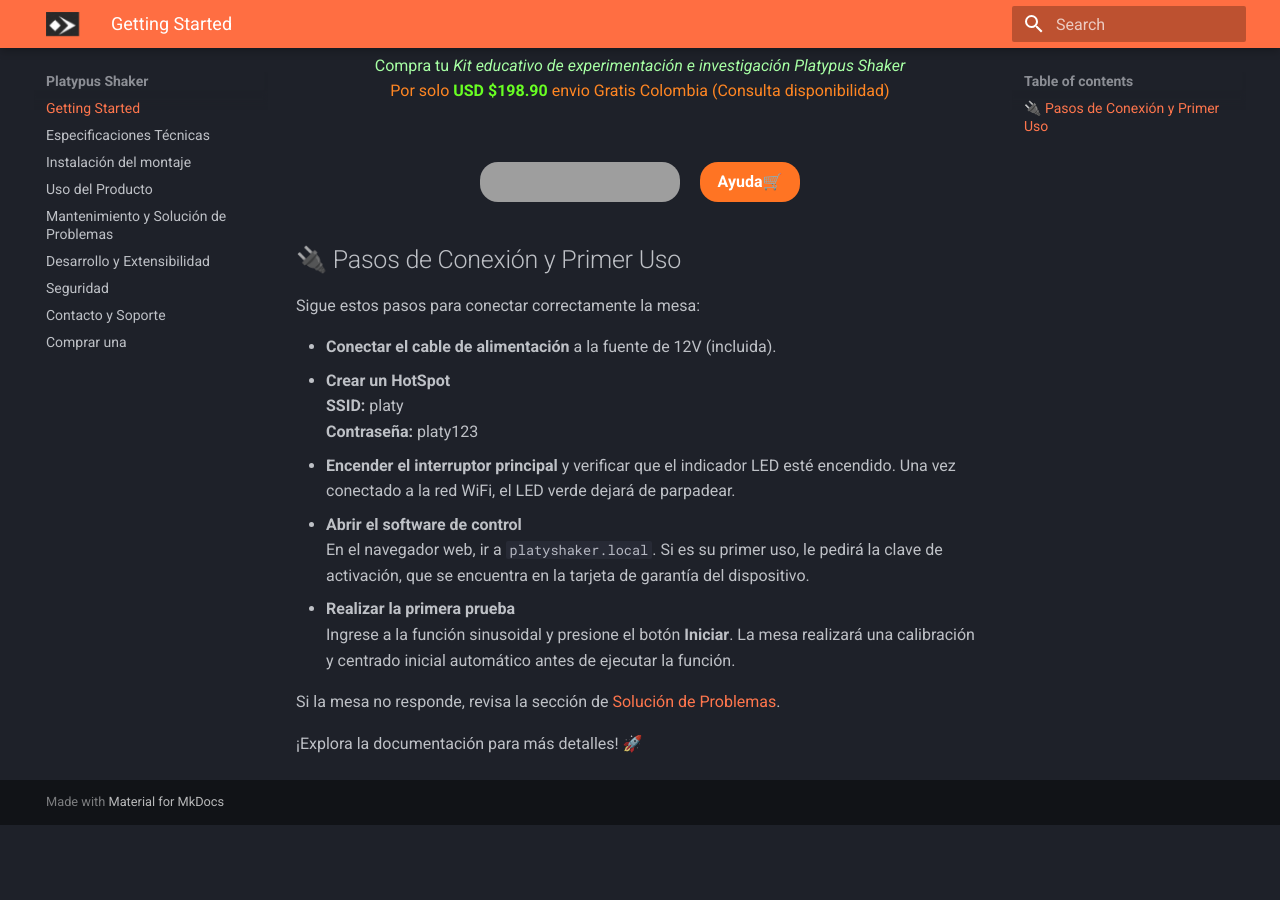
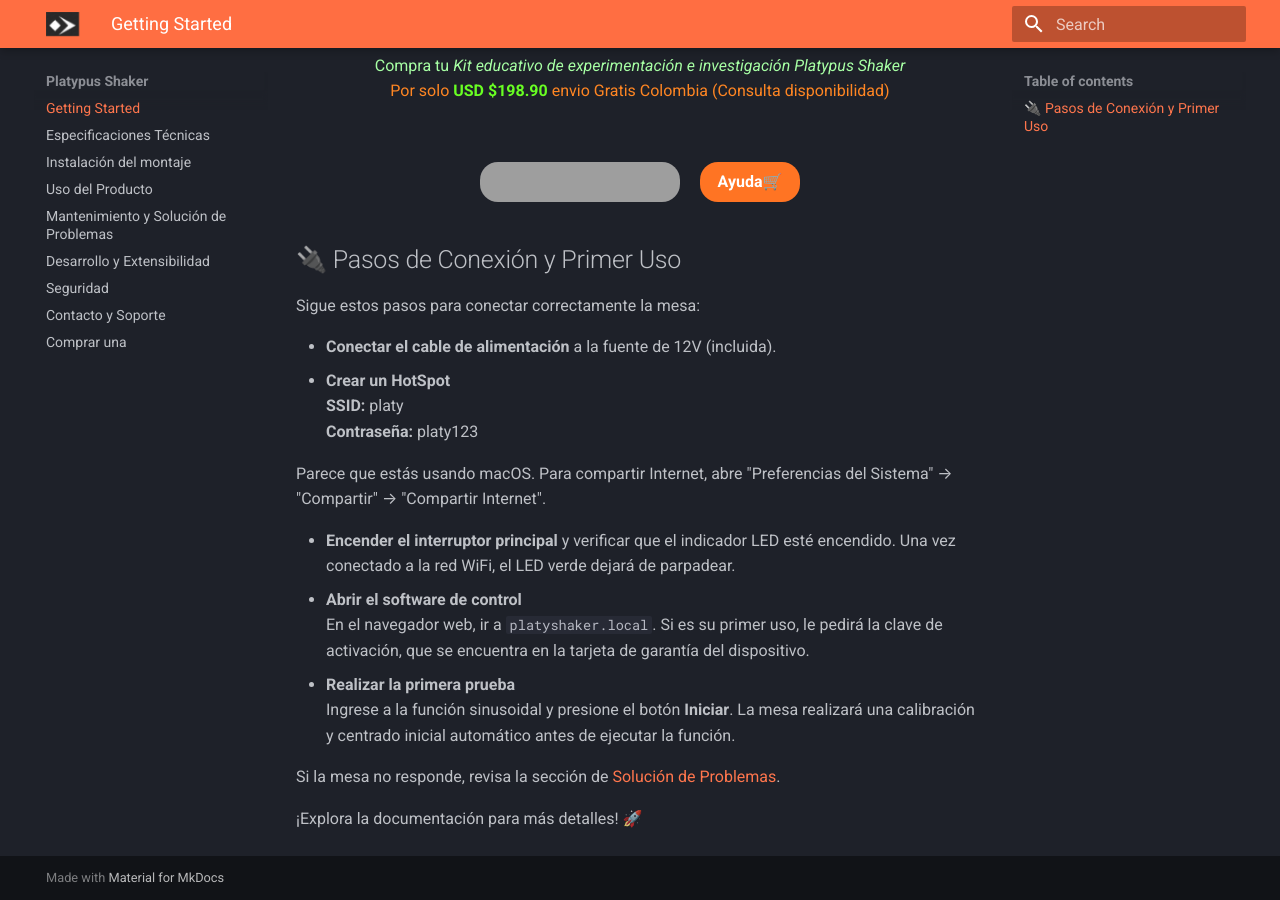
Before and after one commit to EliuPineda/shaker, an MkDocs documentation site: the page built from docs/index.md, in a window 1280 px wide and 900 px high, scrolled down 666 px. Built offline with MkDocs 1.6.1 and Material for MkDocs 9.7.7, drawn with Linux system fonts in a browser that asks for light colours; before the commit the page ends 1491 px from its top, so only the background shows below that; grey boxes are pictures that could not be loaded.

Commit message:
Detectar OS y dar link para hotspot

```diff
--- a/docs/index.md
+++ b/docs/index.md
@@ -29,6 +29,30 @@
 - **Crear un HotSpot**
   **SSID:** platy
   **Contraseña:** platy123
+
+
+<script>
+  window.onload = function () {
+    const isWindows = navigator.userAgent.indexOf('Windows') !== -1;
+    const hotspotLink = document.getElementById('hotspot-link');
+    const instructions = document.getElementById('hotspot-instructions');
+
+    if (isWindows) {
+      hotspotLink.style.display = 'inline-block';
+    } else {
+      instructions.innerHTML = 'Parece que estás usando macOS. Para compartir Internet, abre "Preferencias del Sistema" → "Compartir" → "Compartir Internet".';
+    }
+  };
+</script>
+
+<a id="hotspot-link" href="ms-settings:network-mobilehotspot" style="display:none;" class="hotspot-button">
+  Abrir configuración de Hotspot en Windows
+</a>
+
+<p id="hotspot-instructions" class="hotspot-instruction"></p>
+
+
+
 - **Encender el interruptor principal** y verificar que el indicador LED esté encendido. Una vez conectado a la red WiFi, el LED verde dejará de parpadear.
 - **Abrir el software de control**
   En el navegador web, ir a `platyshaker.local`. Si es su primer uso, le pedirá la clave de activación, que se encuentra en la tarjeta de garantía del dispositivo.
@@ -38,3 +62,5 @@
 Si la mesa no responde, revisa la sección de [Solución de Problemas](mantenimiento.md).
 
 ¡Explora la documentación para más detalles! 🚀
+
+<!--mkdocs serve -->
```
